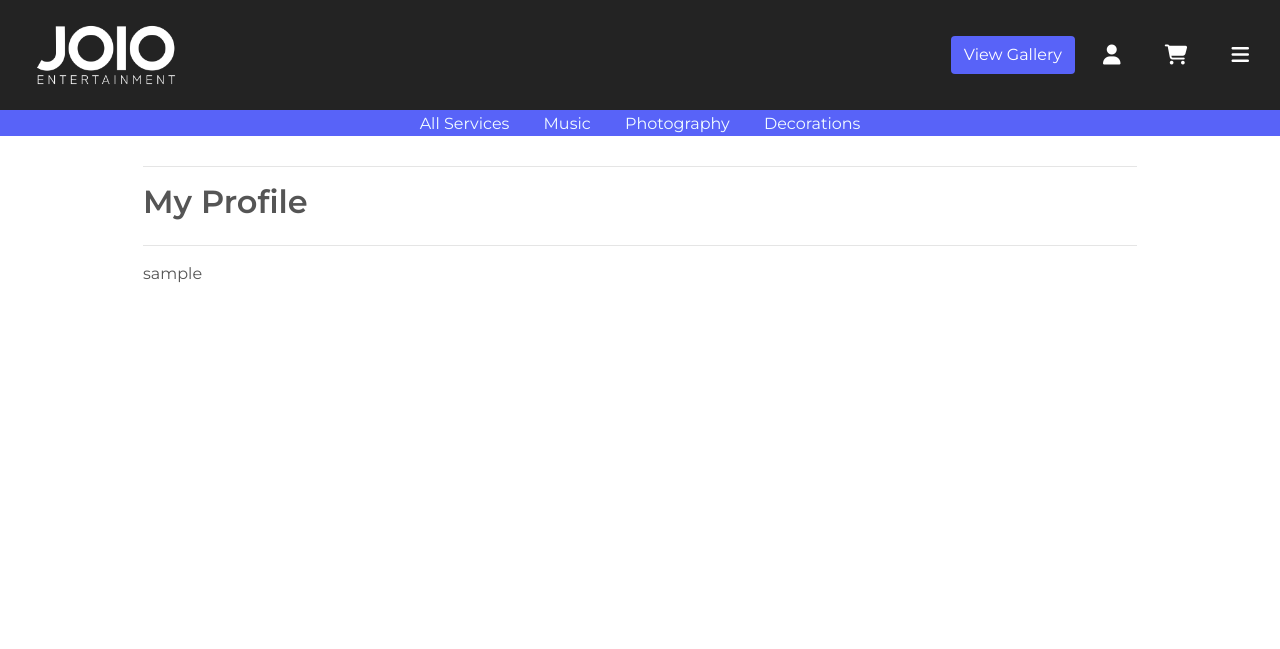
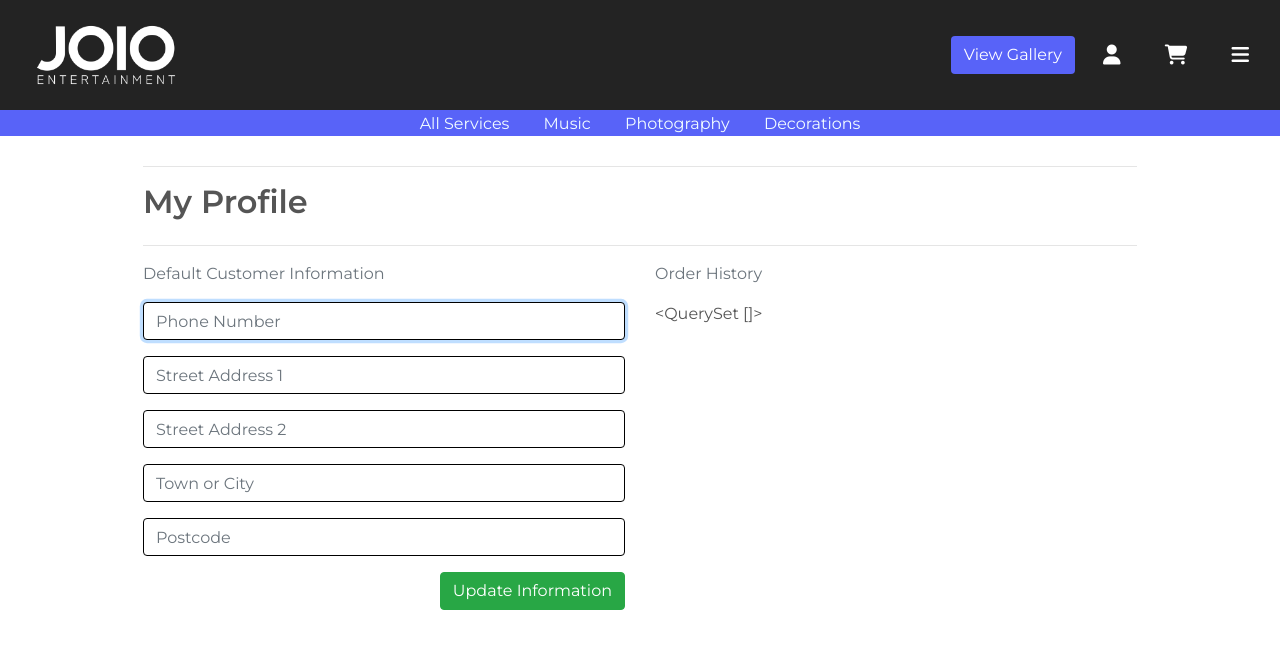
Before and after one commit to danielj314/joio-entertainment, a Django app: page /profile/ in a window 1280 px wide. Shown: the top 649 px of the page. Run offline with Django 3.2, Linux system fonts and the light colour scheme; the visitor is signed in with stand-in values (Sample User, id 1); data comes from the database, SQL or seed files in the repository; data that the repository does not hold is empty; some libraries are stand-ins or nearby versions.

Commit message:
Added profile form, views and updated template

```diff
--- /dev/null
+++ b/profiles/forms.py
@@ -0,0 +1,32 @@
+from django import forms
+from .models import UserProfile
+
+
+class UserProfileForm(forms.ModelForm):
+    class Meta:
+        model = UserProfile
+        exclude = ('user',)
+
+    def __init__(self, *args, **kwargs):
+        """
+        Add placeholders and classes, remove auto-generated
+        labels and set autofocus on first field
+        """
+        super().__init__(*args, **kwargs)
+        placeholders = {
+            'default_phone_number': 'Phone Number',
+            'default_street_address1': 'Street Address 1',
+            'default_street_address2': 'Street Address 2',
+            'default_town_or_city': 'Town or City',
+            'default_postcode': 'Postcode',
+        }
+
+        self.fields['default_phone_number'].widget.attrs['autofocus'] = True
+        for field in self.fields:
+            if self.fields[field].required:
+                placeholder = f'{placeholders[field]} *'
+            else:
+                placeholder = placeholders[field]
+            self.fields[field].widget.attrs['placeholder'] = placeholder
+            self.fields[field].widget.attrs['class'] = 'border-black profile-form-input'
+            self.fields[field].label = False
--- a/profiles/models.py
+++ b/profiles/models.py
@@ -11,10 +11,10 @@ class UserProfile(models.Model):
     """
     user = models.OneToOneField(User, on_delete=models.CASCADE)
     default_phone_number = models.CharField(max_length=20, null=True, blank=True)
-    default_postcode = models.CharField(max_length=20, null=True, blank=True)
-    default_town_or_city = models.CharField(max_length=40, null=True, blank=True)
     default_street_address1 = models.CharField(max_length=80, null=True, blank=True)
     default_street_address2 = models.CharField(max_length=80, null=True, blank=True)
+    default_town_or_city = models.CharField(max_length=40, null=True, blank=True)
+    default_postcode = models.CharField(max_length=20, null=True, blank=True)
 
     def __str__(self):
         return self.user.username
--- a/profiles/templates/profiles/profile.html
+++ b/profiles/templates/profiles/profile.html
@@ -22,6 +22,19 @@
                 <hr>
             </div>
         </div>
-        {{ profile }}
+        <div class="row">
+            <div class="col-12 col-lg-6">
+                <p class="text-muted">Default Customer Information</p>
+                <form class="mt-3" action="{% url 'profile' %}" method="POST" id="profile-update-form">
+                    {% csrf_token %}
+                    {{ form|crispy }}
+                    <button class="btn btn-success float-right">Update Information</button>
+                </form>
+            </div>
+            <div class="col-12 col-lg-6">
+                <p class="text-muted">Order History</p>
+                {{ orders }}
+            </div>
+        </div>
     </div>
 {% endblock %}
--- a/profiles/views.py
+++ b/profiles/views.py
@@ -1,15 +1,27 @@
 from django.shortcuts import render, get_object_or_404
+from django.contrib import messages
 
 from .models import UserProfile
+from .forms import UserProfileForm
 
 
 def profile(request):
     """ Display the user's profile. """
     profile = get_object_or_404(UserProfile, user=request.user)
 
+    if request.method == 'POST':
+        form = UserProfileForm(request.POST, instance=profile)
+        if form.is_valid():
+            form.save()
+            messages.success(request, 'Profile updated successfully')
+
+    form = UserProfileForm(instance=profile)
+    orders = profile.orders.all()
+
     template = 'profiles/profile.html'
     context = {
-        'profile': profile,
+        'form': form,
+        'orders': orders,
     }
 
     return render(request, template, context)
```
